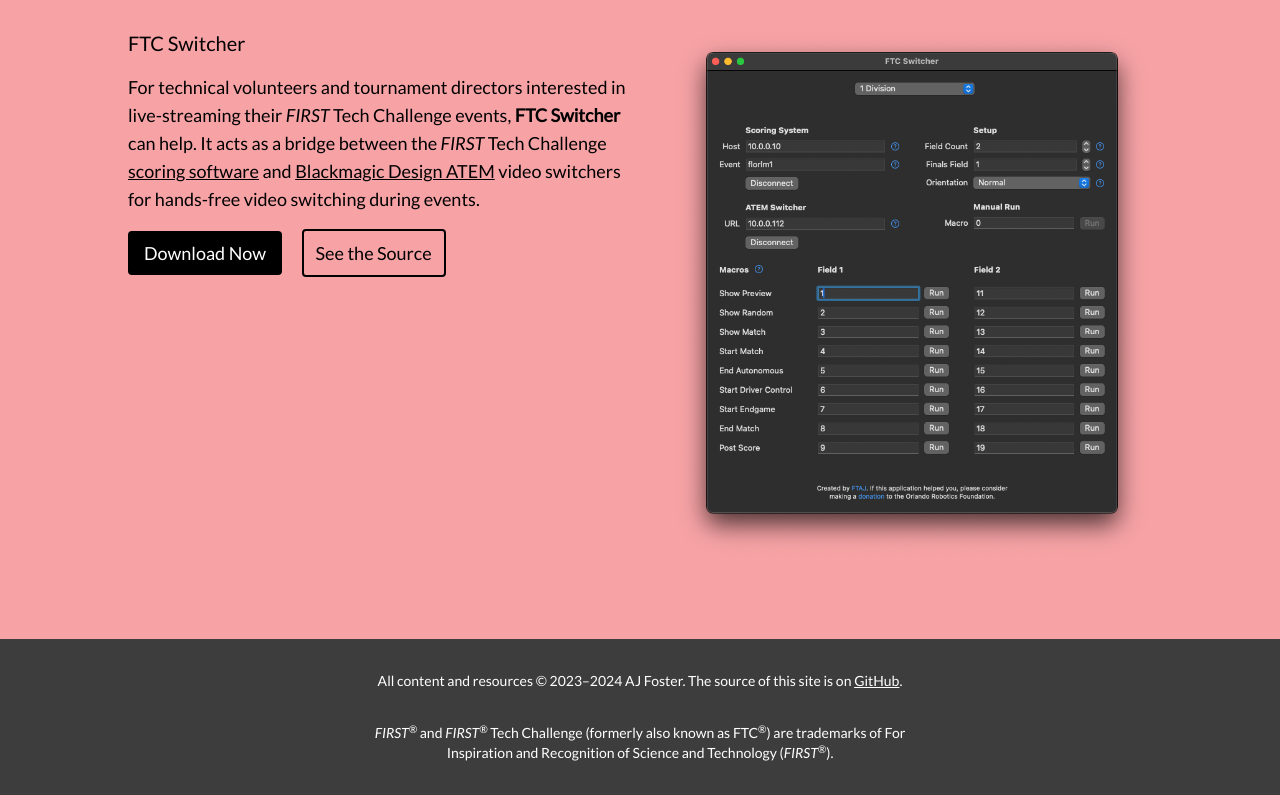
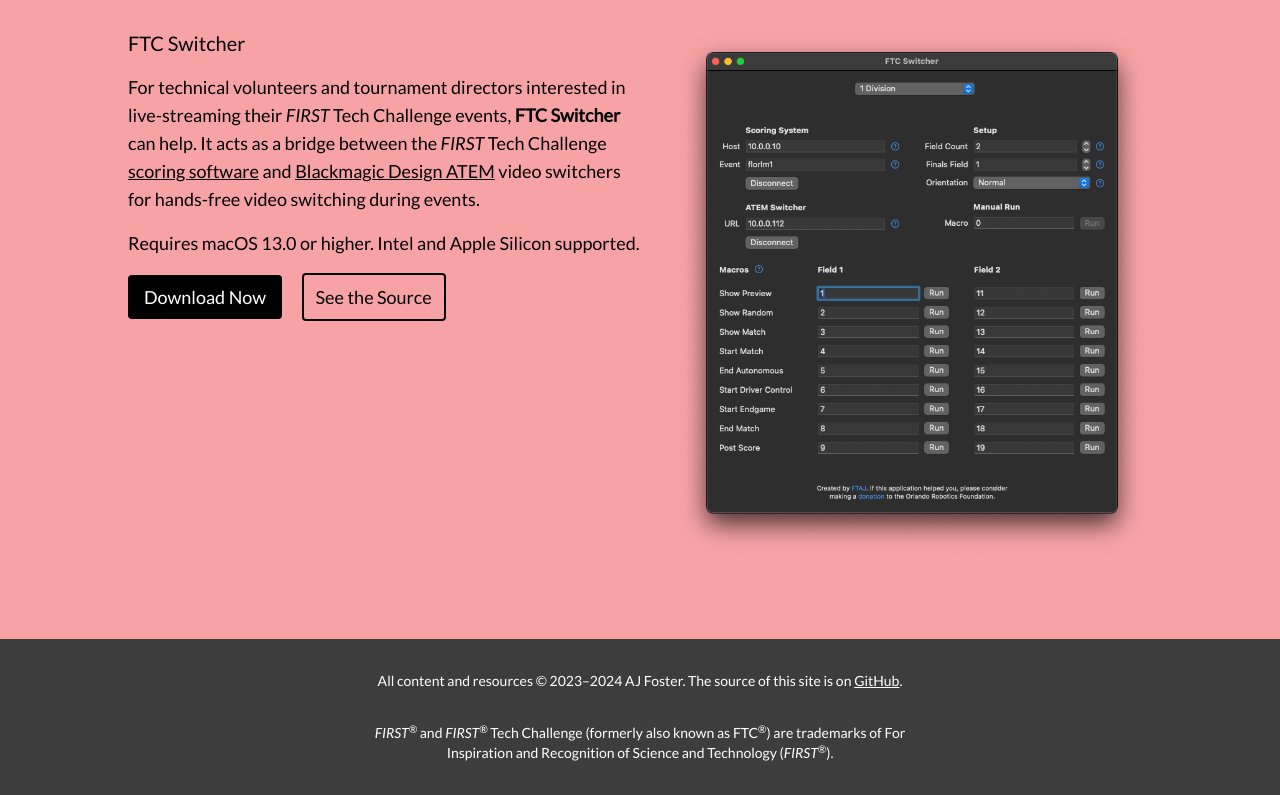
Before and after one commit to aj-foster/ftaj.me, a website: page site/index.html in a window 1280 px wide. Shown: the part 1216-2011 px from the top of the page. Drawn offline with nearby package versions, Linux system fonts and the light colour scheme; files that its build step writes are made by us from their sources.

Commit message:
Add macOS requirement for FTC Switcher

```diff
--- a/site/index.html
+++ b/site/index.html
@@ -38,6 +38,7 @@
           <div class="max-w-lg">
             <h3 class="mb-4 text-xl">FTC Switcher</h3>
             <p class="mb-4 text-lg">For technical volunteers and tournament directors interested in live-streaming their <em>FIRST</em> Tech Challenge events, <strong>FTC Switcher</strong> can help. It acts as a bridge between the <em>FIRST</em> Tech Challenge <a class="underline" href="https://github.com/FIRST-Tech-Challenge/scorekeeper">scoring software</a> and <a class="underline" href="https://www.blackmagicdesign.com/products/atemmini">Blackmagic Design ATEM</a> video switchers for hands-free video switching during events.</p>
+            <p class="mb-4 text-lg">Requires macOS 13.0 or higher. Intel and Apple Silicon supported.</p>
             <p class="text-lg"><a class="bg-black inline-block px-4 py-2 rounded text-white transition-colors whitespace-nowrap hover:bg-[#ED1C24]" href="https://assets.ftaj.me/ftcswitcher/FTC%20Switcher.dmg">Download Now</a> <a class="border-2 border-black inline-block ml-4 px-3 py-2 rounded transition-colors whitespace-nowrap hover:border-[#ED1C24] hover:text-[#ED1C24]" href="https://github.com/aj-foster/ftcswitcher">See the Source</a></p>
           </div>
           <div class="max-w-lg shrink"><img src="images/ftcswitcher.png" alt="FTC Switcher Application"></div>
```
